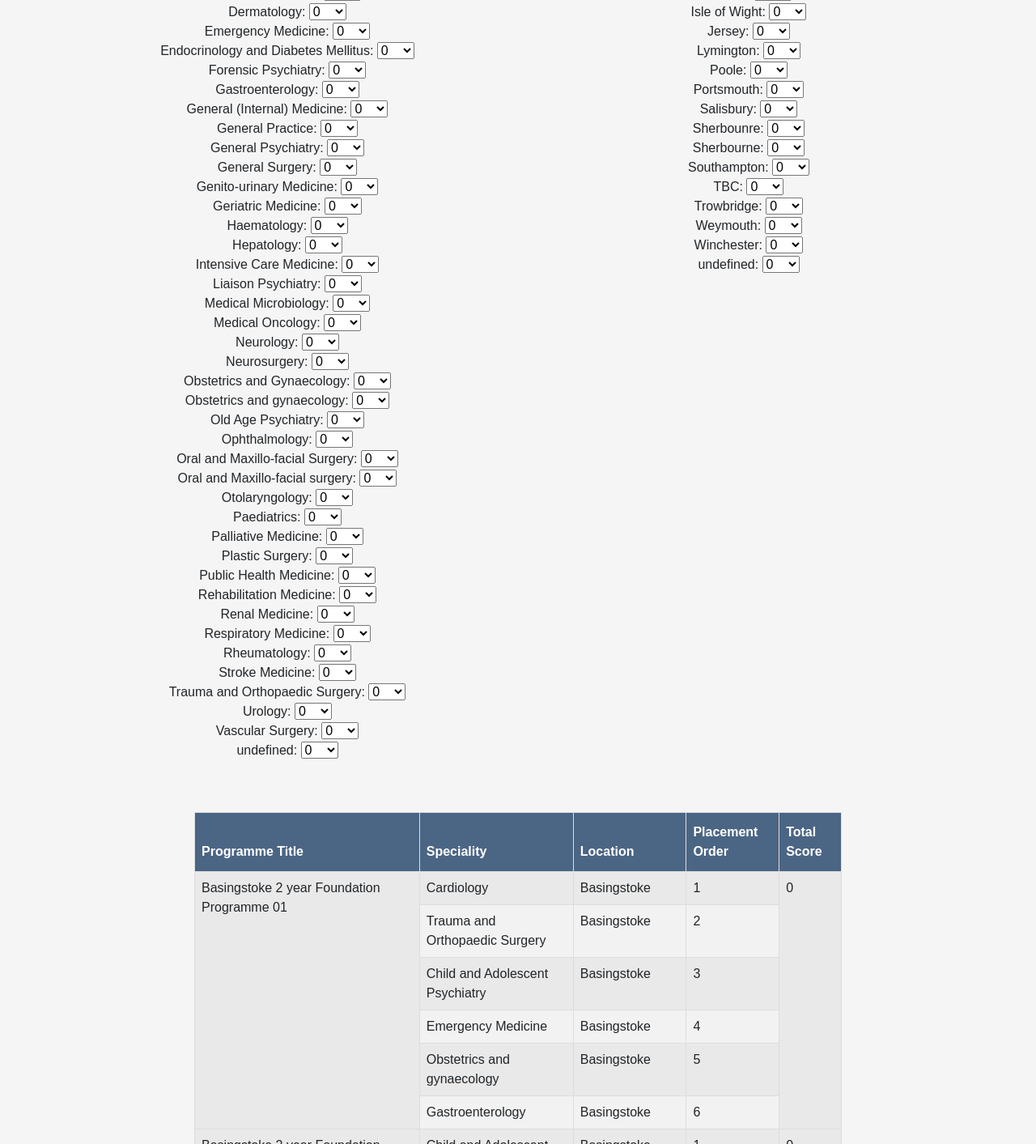
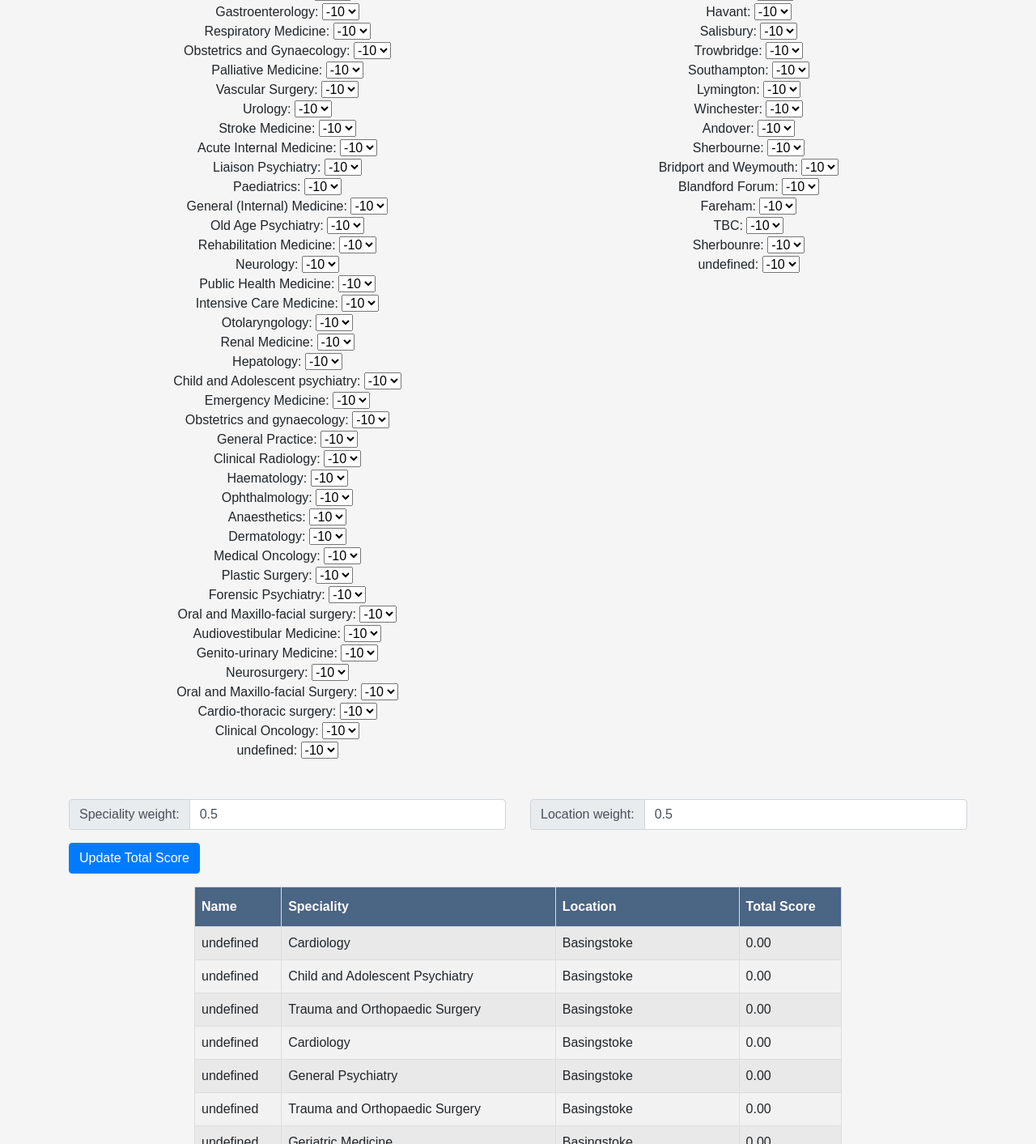
Before and after one commit to AriAb247/Ariab247.github.io, a plain HTML site: page index.html in a window 1280 px wide. Shown: the part 379-1792 px from the top of the page at 81% size. Drawn offline with nearby package versions, Linux system fonts and the light colour scheme.

Commit message:
Update index.html

```diff
--- a/index.html
+++ b/index.html
@@ -129,6 +129,29 @@ h1, h2 {
         </div>
       </div>
     </div>
+    <div class="row">
+      <div class="col-md-6">
+        <div class="input-group mb-3">
+          <div class="input-group-prepend">
+            <span class="input-group-text">Speciality weight:</span>
+          </div>
+          <input id="speciality-weight" type="number" class="form-control" min="0" max="1" step="0.01" value="0.5">
+        </div>
+      </div>
+      <div class="col-md-6">
+        <div class="input-group mb-3">
+          <div class="input-group-prepend">
+            <span class="input-group-text">Location weight:</span>
+          </div>
+          <input id="location-weight" type="number" class="form-control" min="0" max="1" step="0.01" value="0.5">
+        </div>
+      </div>
+    </div>
+    <button id="update-button" class="btn btn-primary">Update Total Score</button>
+    <table id="allocation-table" class="table table-bordered table-striped">
+      <!-- table contents here -->
+    </table>
+  </div>
     <table id="allocation-table" class="table table-bordered table-striped">
       <!-- table contents here -->
     </table>
@@ -139,8 +162,8 @@ fetch('https://raw.githubusercontent.com/AriAb247/Ariab247.github.io/main/Alloca
   .then(csv => {
     const data = Papa.parse(csv, { header: true }).data;
 
-    // Create an array of unique specialities, sort alphabetically
-    const specialities = [...new Set(data.map(d => d.speciality))].sort();
+    // Create an array of unique specialities
+    const specialities = [...new Set(data.map(d => d.speciality))];
 
     // Add score drop-downs to the DOM
     const scoreContainer = document.getElementById('score');
@@ -152,12 +175,10 @@ fetch('https://raw.githubusercontent.com/AriAb247/Ariab247.github.io/main/Alloca
       scoreDropdown.setAttribute('data-speciality', speciality);
       scoreDropdown.addEventListener('change', () => {
         // Store the score in local storage
-        const scores = JSON.parse(localStorage.getItem('scores')) || {};
-        scores[speciality] = scoreDropdown.value;
-        localStorage.setItem('scores', JSON.stringify(scores));
+        localStorage.setItem(`scores_${speciality}`, scoreDropdown.value);
 
         // Update the UI
-        updateScores();
+        updateTotalScores();
       });
       for (let j = -10; j <= 10; j++) {
         const option = document.createElement('option');
@@ -169,8 +190,8 @@ fetch('https://raw.githubusercontent.com/AriAb247/Ariab247.github.io/main/Alloca
       scoreContainer.appendChild(scoreEl);
     }
 
-    // Create an array of unique locations, sort alphabetically
-    const locations = [...new Set(data.map(d => d.location))].sort();
+    // Create an array of unique locations
+    const locations = [...new Set(data.map(d => d.location))];
 
     // Add location score drop-downs to the DOM
     const locationScoreContainer = document.getElementById('location-score');
@@ -182,12 +203,10 @@ fetch('https://raw.githubusercontent.com/AriAb247/Ariab247.github.io/main/Alloca
       locationScoreDropdown.setAttribute('data-location', location);
       locationScoreDropdown.addEventListener('change', () => {
         // Store the location score in local storage
-        const locationScores = JSON.parse(localStorage.getItem('locationScores')) || {};
-        locationScores[location] = locationScoreDropdown.value;
-        localStorage.setItem('locationScores', JSON.stringify(locationScores));
+        localStorage.setItem(`locationScores_${location}`, locationScoreDropdown.value);
 
         // Update the UI
-        updateLocationScores();
+        updateTotalScores();
       });
       for (let j = -10; j <= 10; j++) {
         const option = document.createElement('option');
@@ -199,115 +218,61 @@ fetch('https://raw.githubusercontent.com/AriAb247/Ariab247.github.io/main/Alloca
       locationScoreContainer.appendChild(locationScoreEl);
     }
 
-    // Retrieve scores from local storage and update the UI
-    function updateScores() {
-      const scores = JSON.parse(localStorage.getItem('scores')) || {};
-      for (let i = 0; i < specialities.length; i++) {
-        const speciality = specialities[i];
-        const scoreDropdown = document.querySelector(`[data-speciality="${speciality}"]`);
-        const score = scores[speciality] || 0;
-        scoreDropdown.value = score;
-      }
+    // Add event listeners for the new input fields
+    const specialityWeightInput = document.getElementById('speciality-weight');
+    const locationWeightInput = document.getElementById('location-weight');
+    specialityWeightInput.addEventListener('change', updateTotalScores);
+    locationWeightInput.addEventListener('change', updateTotalScores);
+
+    // Update total scores based on user input
+    function updateTotalScores() {
+      const specialityWeight = parseFloat(specialityWeightInput.value);
+      const locationWeight = parseFloat(locationWeightInput.value);
+
+      // Update the total score calculation using the new weights
+      data.forEach(row => {
+        const specialityScore = parseFloat(localStorage.getItem(`scores_${row.speciality}`) || 0);
+        const locationScore = parseFloat(localStorage.getItem(`locationScores_${row.location}`) || 0);
+        row.totalScore = specialityScore * specialityWeight + locationScore * locationWeight;
+      });
+
+      // Sort the data by total score and update the allocation table
+      data.sort((a, b) => b.totalScore - a.totalScore);
+      updateAllocationTable();
     }
 
-    // Retrieve location scores from local storage and update the UI
-    function updateLocationScores() {
-      const locationScores = JSON.parse(localStorage.getItem('locationScores')) || {};
-      for (let i = 0; i < locations.length; i++) {
-        const location = locations[i];
-        const locationDropdown = document.querySelector(`[data-location="${location}"]`);
-        const score = locationScores[location] || 0
-               locationDropdown.value = score;
-      }
-    }
-
-    // Group rows by program title and add them to the allocation table
-    const groupedData = data.reduce((acc, row) => {
-      if (!acc[row.programmeTitle]) {
-        acc[row.programmeTitle] = [];
-      }
-      acc[row.programmeTitle].push(row);
-      return acc;
-    }, {});
-
+    // Function to update the allocation table
+    function updateAllocationTable() {
       const table = document.getElementById('allocation-table');
-    let tableHTML = `
+      table.innerHTML = `
         <thead>
           <tr>
-          <th>Programme Title</th>
+            <th>Name</th>
             <th>Speciality</th>
             <th>Location</th>
-          <th>Placement Order</th>
             <th>Total Score</th>
           </tr>
         </thead>
         <tbody>
-    `;
-
-    for (const programmeTitle in groupedData) {
-      const rows = groupedData[programmeTitle];
-      rows.sort((a, b) => parseInt(a.placementOrder) - parseInt(b.placementOrder));
-
-      let totalScore = 0;
-      rows.forEach((row, index) => {
-        const specialityScore = parseInt(localStorage.getItem('scores')) || 0;
-        const locationScore = parseInt(localStorage.getItem('locationScores')) || 0;
-        const intrinsicSpecialityScore = 1;
-        const intrinsicLocationScore = 1;
-
-        totalScore += (intrinsicSpecialityScore * specialityScore) + (intrinsicLocationScore * locationScore);
-
-        tableHTML += `
+          ${data
+            .map(
+              row => `
             <tr>
-      ${index === 0 ? `<td rowspan="${rows.length}">${programmeTitle}</td>` : ''}
+              <td>${row.name}</td>
               <td>${row.speciality}</td>
               <td>${row.location}</td>
-      <td>${row.placementOrder}</td>
-      ${index === 0 ? `<td data-programme="${programmeTitle}" rowspan="${rows.length}">0</td>` : ''}
-    </tr>
+              <td>${row.totalScore.toFixed(2)}</td>
+            </tr>`
+            )
+            .join('')}
+        </tbody>
       `;
-      });
     }
 
-    tableHTML += '</tbody>';
-    table.innerHTML = tableHTML;
-
     // Initialize the UI
-    updateScores();
-    updateLocationScores()
-
-// Add button to update total scores
-const updateButton = document.createElement('button');
-updateButton.innerText = 'Update Total Scores';
-updateButton.addEventListener('click', updateTotalScores);
-document.body.appendChild(updateButton);
-
-function updateTotalScores() {
-  const scores = JSON.parse(localStorage.getItem('scores')) || {};
-  const locationScores = JSON.parse(localStorage.getItem('locationScores')) || {};
-
-  for (const programmeTitle in groupedData) {
-    const rows = groupedData[programmeTitle];
-    rows.sort((a, b) => parseInt(a.placementOrder) - parseInt(b.placementOrder));
-
-    let totalScore = 0;
-    rows.forEach(row => {
-      const specialityScore = scores[row.speciality] || 0;
-      const locationScore = locationScores[row.location] || 0;
-      const intrinsicSpecialityScore = 1;
-      const intrinsicLocationScore = 1;
-
-      totalScore += (intrinsicSpecialityScore * specialityScore) + (intrinsicLocationScore * locationScore);
+    updateTotalScores();
   });
 
-    const totalScoreCells = document.querySelectorAll(`[data-programme="${programmeTitle}"]`);
-    totalScoreCells.forEach(cell => {
-      cell.textContent = totalScore;
-    });
-  }
-}
-
-  });
 
 
 
```
Lines whose indentation alone changed are shown as unchanged.
